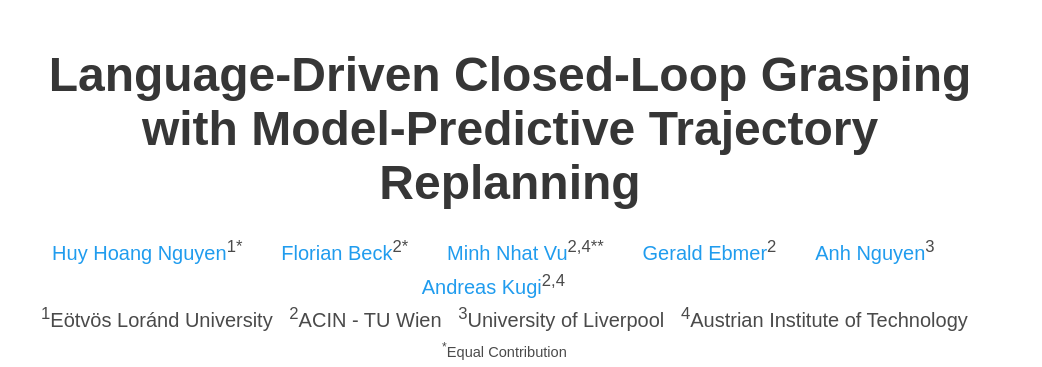
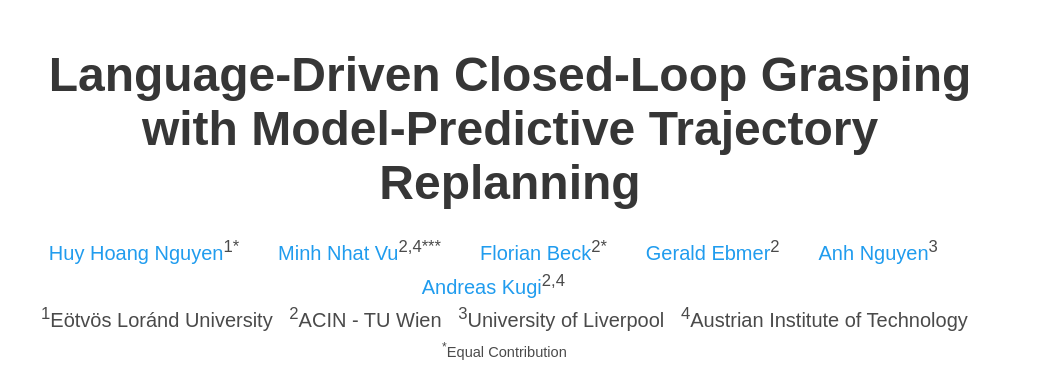
Before and after one commit to language-driven-closed-loop-grasping/language-driven-closed-loop-grasping.github.io, a plain HTML site: page index.html in a window 1280 px wide. Shown: the top 367 px of the page, without its empty margins (130-1172 px from the left). Drawn offline with nearby package versions, Linux system fonts and the light colour scheme; some icons are missing; a web font is replaced by a local one.

Commit message:
Update index.html

```diff
--- a/index.html
+++ b/index.html
@@ -60,9 +60,9 @@
               <span class="author-block">
                 <a href="https://scholar.google.com/citations?user=T_LryjgAAAAJ&hl=en" target="_blank">Huy Hoang Nguyen</a><sup>1*</sup></span>&nbsp;&nbsp;&nbsp;&nbsp;&nbsp;&nbsp;
                 <span class="author-block">
+                  <a href="https://scholar.google.com/citations?user=qyExc4QAAAAJ&hl=en" target="_blank">Minh Nhat Vu</a><sup>2,4***</sup></span>&nbsp;&nbsp;&nbsp;&nbsp;&nbsp;&nbsp;
+                <span class="author-block">
                   <a href="https://scholar.google.de/citations?user=H0GgsQ4AAAAJ&hl=de" target="_blank">Florian Beck</a><sup>2*</sup></span>&nbsp;&nbsp;&nbsp;&nbsp;&nbsp;&nbsp;
-                  <span class="author-block">
-                    <a href="https://scholar.google.com/citations?user=qyExc4QAAAAJ&hl=en" target="_blank">Minh Nhat Vu</a><sup>2,4**</sup></span>&nbsp;&nbsp;&nbsp;&nbsp;&nbsp;&nbsp;
                   <span class="author-block">
                     <a href="https://scholar.google.com/citations?user=PH_GwWwAAAAJ&hl=de" target="_blank">Gerald Ebmer</a><sup>2</sup></span>&nbsp;&nbsp;&nbsp;&nbsp;&nbsp;&nbsp;
                   <span class="author-block">
```
